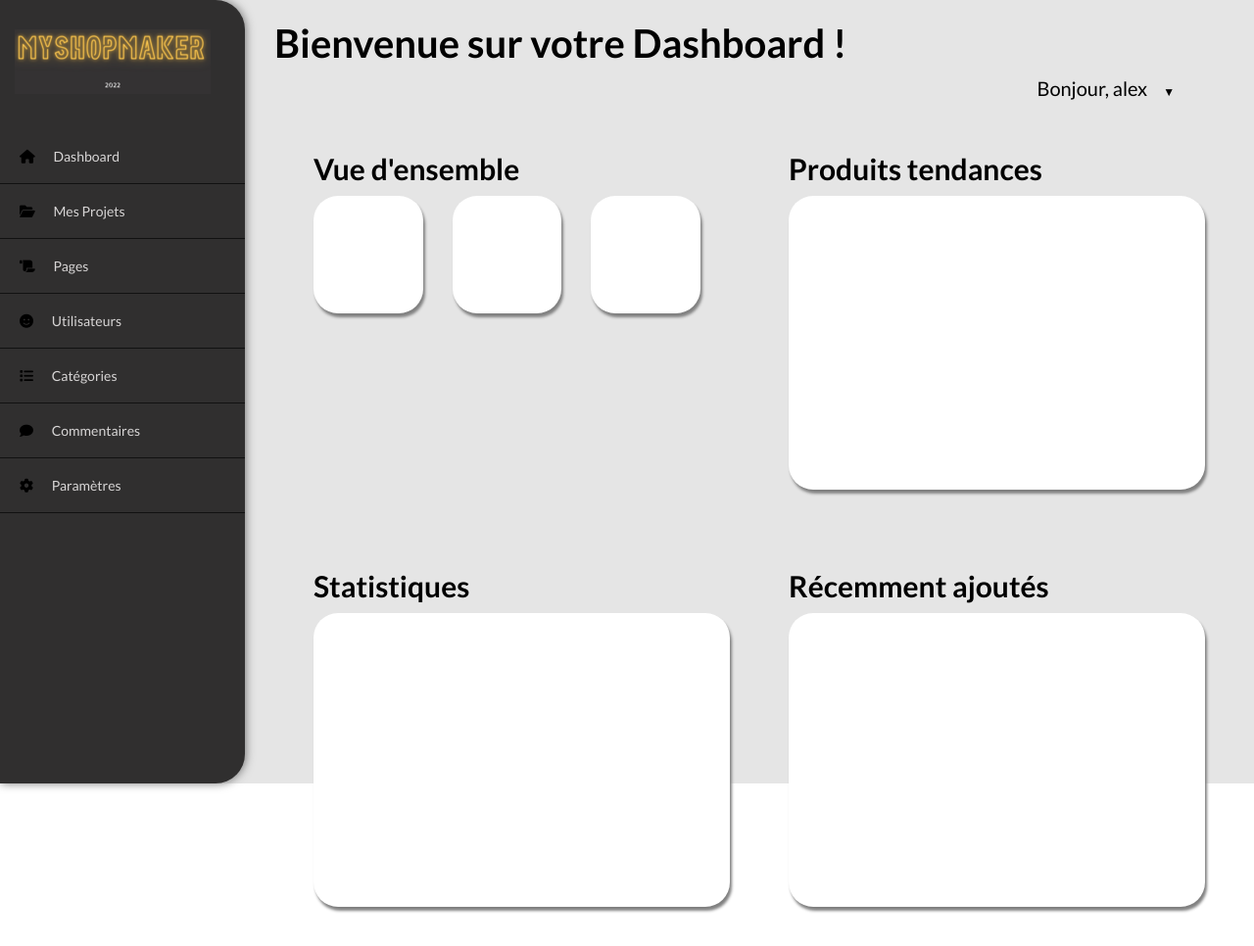
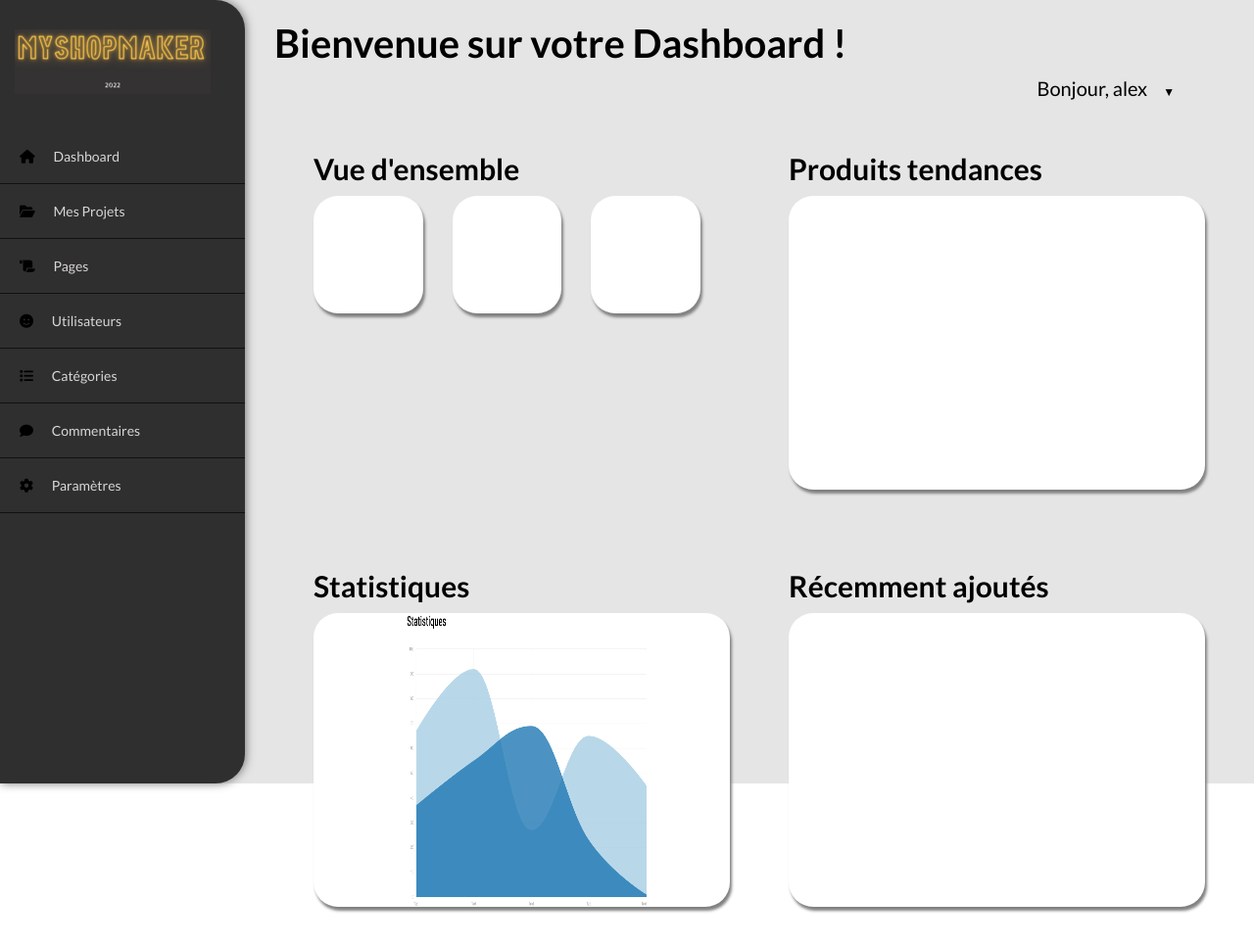
Before and after one commit to hugoassuncaorodrigues/projet_annuel_esgi, a PHP site: page /View/dashboard.view.php in a window 1280 px wide. Shown: the whole page at 98% size. Run offline with PHP 8.4, Linux system fonts and the light colour scheme; style sheets or scripts are compiled from the project's sources.

Commit message:
fix: bg color and align bloc

```diff
--- a/framework/src/scss/components/_maincontent.scss
+++ b/framework/src/scss/components/_maincontent.scss
@@ -87,3 +87,6 @@
 .background{
 	background-color: #E5E5E5;
 }
+.chart{
+	height:300px;
+}
--- a/www/View/dashboard.view.php
+++ b/www/View/dashboard.view.php
@@ -90,7 +90,8 @@
 						<h2>Statistiques</h2>
 							<div class="conteneur3">
 								<div class="flex3">
-									<canvas id="myChart" width='100%'></canvas>
+									<!--<canvas id="myChart" width='100%'></canvas>-->
+									<img  class="chart" width='60%' src="../dist/images/Stats.png" alt=""> </img>
 								</div>
 							</div>
 					</div>
```
Also changed, not shown: www/dist/images/Stats.png (added).
